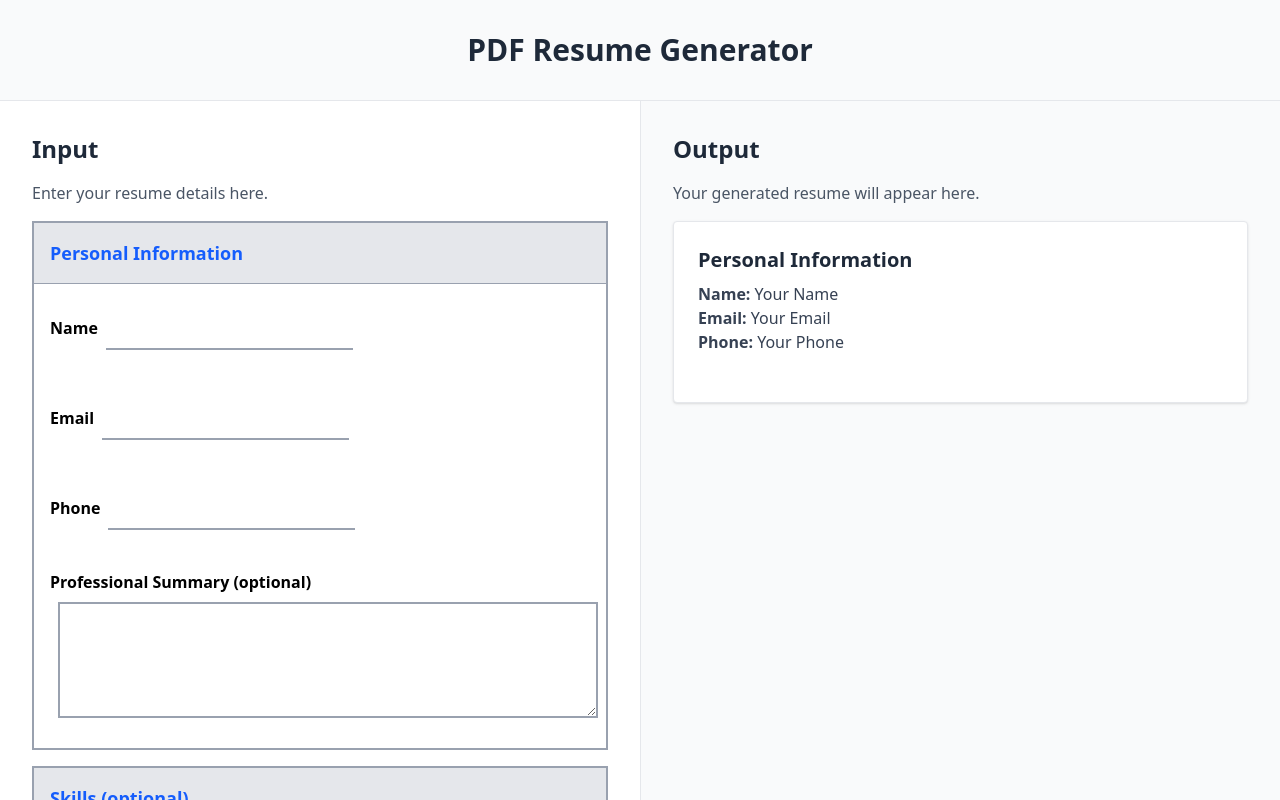
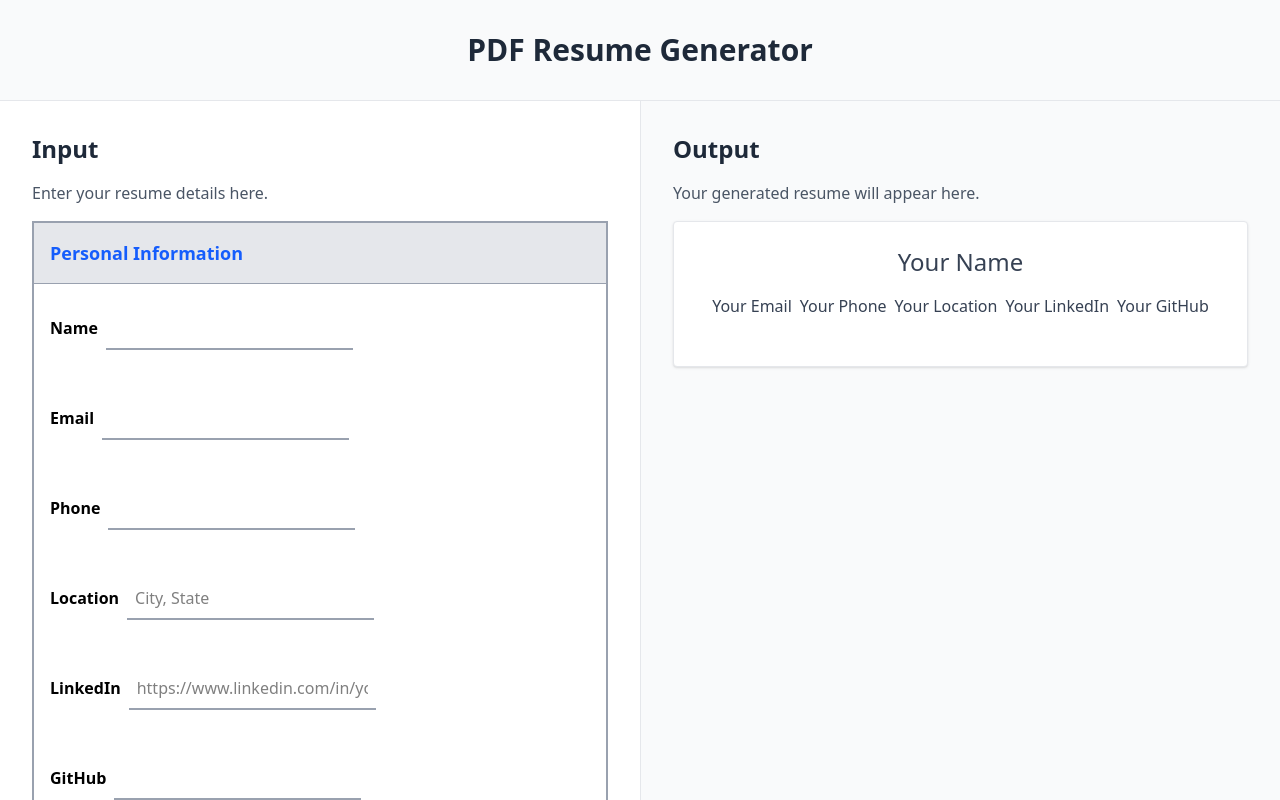
Before and after one commit to chromifier/PDF_Resume_Generator, a React (Vite) app in the folder pdf-resume-generator/: page / in a window 1280 px wide. Shown: the top 800 px of the page. Built offline with nearby package versions, Linux system fonts and the light colour scheme.

Commit message:
State Updates, Output Improvements
- Added new states for future use
- Removed (Optional) texts
- Added some new input fields under Personal Information
- Improved Output layout

```diff
--- a/pdf-resume-generator/src/App.tsx
+++ b/pdf-resume-generator/src/App.tsx
@@ -8,9 +8,15 @@ function App() {
     name: '',
     email: '',
     phone: '',
+    location: '',
+    linkedin: '',
+    github: '',
     professionalSummary: '',
+    education: [] as { school: string; degree: string; graduationDate: string }[],
+    workExperience: [] as { company: string; position: string; startDate: string; endDate: string; description: string }[],
+    projects: [] as { title: string; description: string }[],
     skills: [] as string[],
-    education: [] as { school: string; degree: string; graduationDate: string }[],
+    certifications: [] as  { title: string; issuer: string; date: string }[],
     // Add more fields as needed
   });
 
@@ -65,7 +71,40 @@ function App() {
                 required />
               </div>
               <div className="form-group p-4 border-gray-200">
-                <label className='font-bold' htmlFor="phone">Professional Summary (optional)</label>
+                <label className='font-bold' htmlFor="location">Location</label>
+                <input
+                className="m-2 p-2 border-b-2 border-gray-400 focus:border-blue-600 outline-none bg-transparent"
+                type="text"
+                id="location"
+                name="location"
+                placeholder='City, State'
+                onChange={(e) => setResumeData({...resumeData, location: e.target.value})}
+                value={resumeData.location} />
+              </div>
+              <div className="form-group p-4 border-gray-200">
+                <label className='font-bold' htmlFor="linkedin">LinkedIn</label>
+                <input
+                className="m-2 p-2 border-b-2 border-gray-400 focus:border-blue-600 outline-none bg-transparent"
+                type="url"
+                id="linkedin"
+                name="linkedin"
+                placeholder='https://www.linkedin.com/in/yourprofile'
+                onChange={(e) => setResumeData({...resumeData, linkedin: e.target.value})}
+                value={resumeData.linkedin} />
+              </div>
+              <div className="form-group p-4 border-gray-200">
+                <label className='font-bold' htmlFor="github">GitHub</label>
+                <input
+                className="m-2 p-2 border-b-2 border-gray-400 focus:border-blue-600 outline-none bg-transparent"
+                type="url"
+                id="github"
+                name="github"
+                placeholder=''
+                onChange={(e) => setResumeData({...resumeData, github: e.target.value})}
+                value={resumeData.github} />
+              </div>
+              <div className="form-group p-4 border-gray-200">
+                <label className='font-bold' htmlFor="phone">Professional Summary</label>
                 <textarea
                 className="m-2 p-2 border-2 border-gray-400 focus:border-blue-600 w-full"
                 id="professionalSummary"
@@ -101,11 +140,27 @@ function App() {
   <p className="text-gray-600 mb-4">Your generated resume will appear here.</p>
   <div className="resume-output p-6 border border-gray-200 bg-white rounded shadow space-y-6">
     {/* Personal Information */}
-    <div>
-      <h3 className="text-xl font-bold text-gray-800 mb-2">Personal Information</h3>
-      <p className="text-gray-700"><strong>Name:</strong> {resumeData.name || 'Your Name'}</p>
-      <p className="text-gray-700"><strong>Email:</strong> {resumeData.email || 'Your Email'}</p>
-      <p className="text-gray-700"><strong>Phone:</strong> {resumeData.phone || 'Your Phone'}</p>
+    <div className="flex flex-col gap-4 items-center justify-center text-center">
+      <h3 className="text-gray-700 text-2xl">{resumeData.name || 'Your Name'}</h3>
+      <div className="flex flex-row gap-2 justify-center">
+        <p className="text-gray-700">{resumeData.email || 'Your Email'}</p>
+        {resumeData.phone && (
+          <span className="text-gray-700">|</span>
+        )}
+        <p className="text-gray-700">{resumeData.phone || 'Your Phone'}</p>
+        {resumeData.location && (
+          <span className="text-gray-700">|</span>
+        )}
+        <p className="text-gray-700">{resumeData.location || 'Your Location'}</p>
+        {resumeData.linkedin && (
+          <span className="text-gray-700">|</span>
+        )}
+        <p className="text-gray-700">{resumeData.linkedin || 'Your LinkedIn'}</p>
+        {resumeData.github && (
+          <span className="text-gray-700">|</span>
+        )}
+        <p className="text-gray-700">{resumeData.github || 'Your GitHub'}</p>
+      </div>
     </div>
 
     {/* Professional Summary */}
--- a/pdf-resume-generator/src/components/EducationInput.tsx
+++ b/pdf-resume-generator/src/components/EducationInput.tsx
@@ -30,7 +30,7 @@ const EducationInput: React.FC<EducationInputProps> = ({ education, setEducation
   return (
     <div className="form-group border-gray-400 border-2">
       <h3 className="text-lg font-semibold p-4 bg-gray-200 text-blue-600 border-b-1 border-gray-400">
-        Education (Optional)
+        Education
       </h3>
       {education.map((entry, index) => (
         <div key={index} className="mb-4 border-b border-gray-300 pb-4">
--- a/pdf-resume-generator/src/components/SkillsInput.tsx
+++ b/pdf-resume-generator/src/components/SkillsInput.tsx
@@ -23,7 +23,7 @@ const SkillsInput: React.FC<SkillsInputProps> = ({ skills, setSkills }) => {
 
   return (
     <div className="my-4 form-group border-2 border-gray-400">
-      <h3 className="text-lg font-semibold p-4 bg-gray-200 text-blue-600 border-b-1 border-gray-400">Skills (optional)</h3>
+      <h3 className="text-lg font-semibold p-4 bg-gray-200 text-blue-600 border-b-1 border-gray-400">Skills</h3>
       {skills.map((skill, index) => (
         <div key={index} className="flex items-center mb-2">
           <input
```
